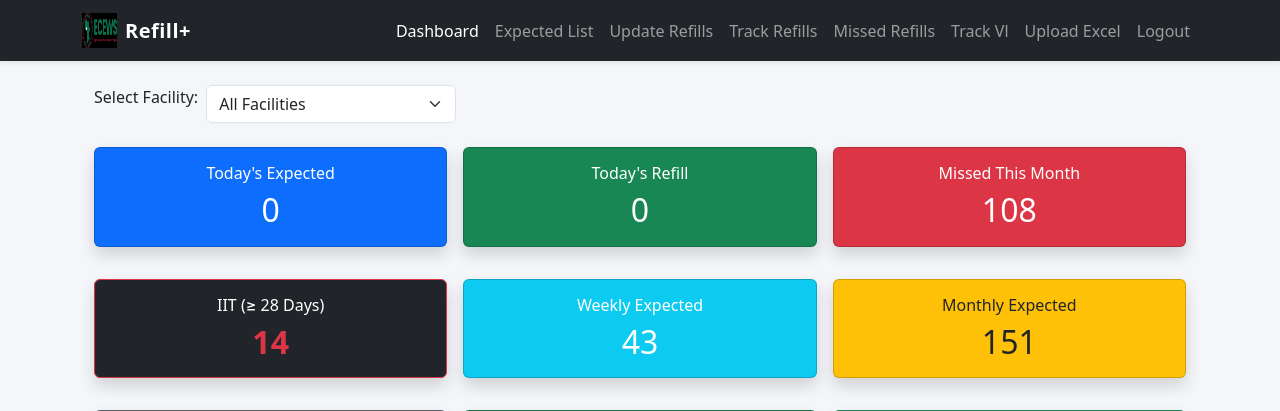
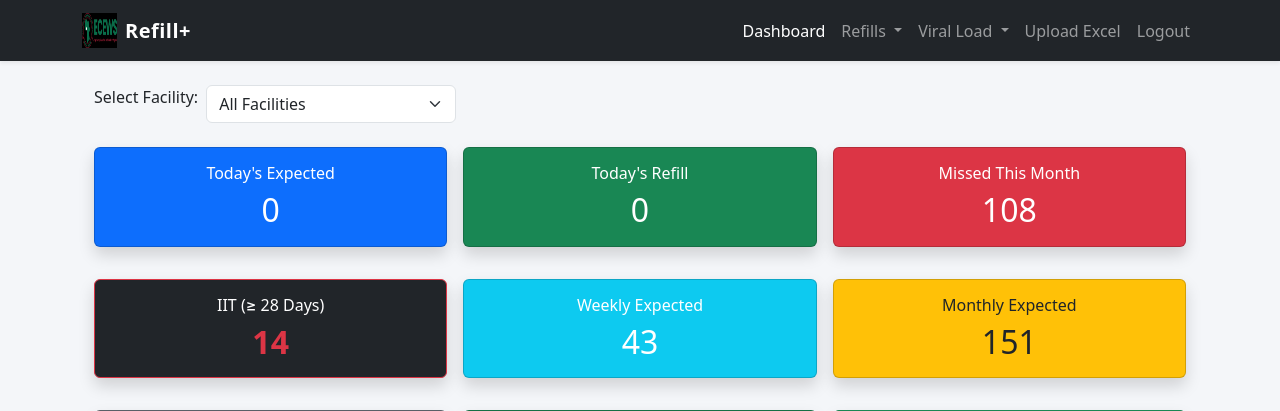
Before and after one commit to sparklweb1988/TreatmentTracker, a Django app: page /dashboard/ in a window 1280 px wide. Shown: the top 411 px of the page. Run offline with Django 5.2, Linux system fonts and the light colour scheme; a user stored in the database is signed in; data comes from the database, SQL or seed files in the repository.

Commit message:
Update base.html

```diff
--- a/templates/base.html
+++ b/templates/base.html
@@ -38,6 +38,11 @@
         footer p {
             margin: 0;
         }
+
+        .dropdown-menu {
+            border-radius: 8px;
+            box-shadow: 0 6px 15px rgba(0,0,0,0.1);
+        }
     </style>
 </head>
 
@@ -47,10 +52,11 @@
     <nav class="navbar navbar-expand-lg navbar-dark bg-dark shadow-sm">
         <div class="container">
 
-        <a class="navbar-brand d-flex align-items-center" href="{% url 'dashboard' %}">
-            <img src="{% static 'images/logo.jpeg' %}" alt="Logo" width="35" height="35" class="me-2">
-            <span>Refill+</span>
-        </a>
+            <a class="navbar-brand d-flex align-items-center" href="{% url 'dashboard' %}">
+                <img src="{% static 'images/logo.jpeg' %}" alt="Logo" width="35" height="35" class="me-2">
+                <span>Refill+</span>
+            </a>
+
             <button class="navbar-toggler" type="button" data-bs-toggle="collapse" data-bs-target="#navbarNav">
                 <span class="navbar-toggler-icon"></span>
             </button>
@@ -60,40 +66,60 @@
 
                     {% if request.user.is_authenticated %}
 
-                        <!-- Navigation for all logged-in users -->
+                        <!-- Dashboard -->
                         <li class="nav-item">
                             <a class="nav-link {% if request.resolver_match.url_name == 'dashboard' %}active{% endif %}"
                                href="{% url 'dashboard' %}">Dashboard</a>
                         </li>
 
-                        <li class="nav-item">
-                            <a class="nav-link {% if request.resolver_match.url_name == 'refill_list' %}active{% endif %}"
-                               href="{% url 'refill_list' %}">Expected List</a>
+                        <!-- ================= REFILLS DROPDOWN ================= -->
+                        <li class="nav-item dropdown">
+                            <a class="nav-link dropdown-toggle
+                               {% if request.resolver_match.url_name in 'refill_list daily_refill_list track_refills missed_refills' %}active{% endif %}"
+                               href="#" role="button" data-bs-toggle="dropdown">
+                                Refills
+                            </a>
+                            <ul class="dropdown-menu">
+                                <li>
+                                    <a class="dropdown-item" href="{% url 'refill_list' %}">
+                                        Expected List
+                                    </a>
+                                </li>
+                                <li>
+                                    <a class="dropdown-item" href="{% url 'daily_refill_list' %}">
+                                        Update Refills
+                                    </a>
+                                </li>
+                                <li>
+                                    <a class="dropdown-item" href="{% url 'track_refills' %}">
+                                        Track Refills
+                                    </a>
+                                </li>
+                                <li>
+                                    <a class="dropdown-item" href="{% url 'missed_refills' %}">
+                                        Missed Refills
+                                    </a>
+                                </li>
+                            </ul>
                         </li>
+                        <!-- ================= END REFILLS ================= -->
 
-                        <li class="nav-item">
-                            <a class="nav-link {% if request.resolver_match.url_name == 'daily_refill_list' %}active{% endif %}"
-                               href="{% url 'daily_refill_list' %}">Update Refills</a>
+                        <!-- ================= VIRAL LOAD DROPDOWN ================= -->
+                        <li class="nav-item dropdown">
+                            <a class="nav-link dropdown-toggle
+                               {% if request.resolver_match.url_name == 'track_vl' %}active{% endif %}"
+                               href="#" role="button" data-bs-toggle="dropdown">
+                                Viral Load
+                            </a>
+                            <ul class="dropdown-menu">
+                                <li>
+                                    <a class="dropdown-item" href="{% url 'track_vl' %}">
+                                        Track Viral Load
+                                    </a>
+                                </li>
+                            </ul>
                         </li>
-
-                        <li class="nav-item">
-                            <a class="nav-link {% if request.resolver_match.url_name == 'track_refills' %}active{% endif %}"
-                               href="{% url 'track_refills' %}">Track Refills</a>
-                        </li>
-
-                        <li class="nav-item">
-                            <a class="nav-link {% if request.resolver_match.url_name == 'missed_refills' %}active{% endif %}"
-                               href="{% url 'missed_refills' %}">Missed Refills</a>
-                        </li>
-
-
-
-                        <li class="nav-item">
-                            <a class="nav-link {% if request.resolver_match.url_name == 'missed_refills' %}active{% endif %}"
-                               href="{% url 'track_vl' %}">Track Vl</a>
-                        </li>
-
-
+                        <!-- ================= END VIRAL LOAD ================= -->
 
                         <!-- Upload Excel visible only to superusers -->
                         {% if request.user.is_superuser %}
```
